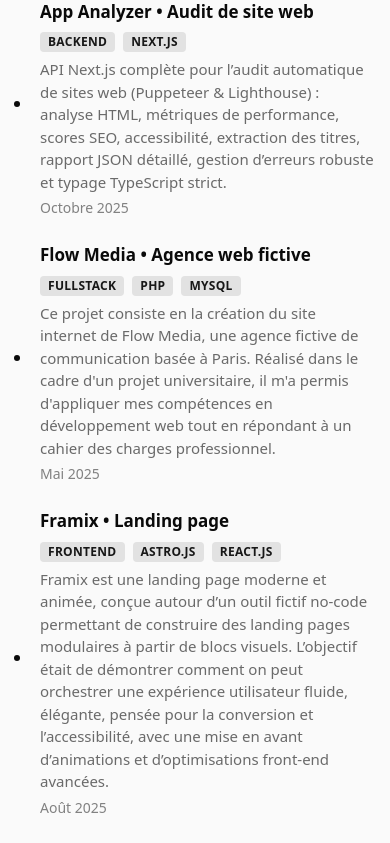
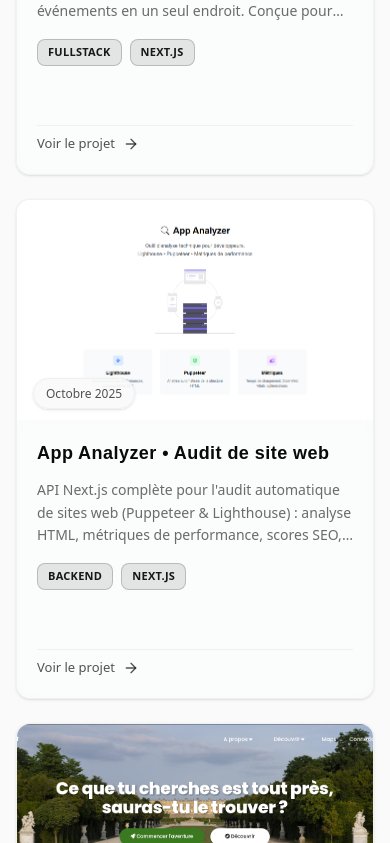
Before and after one commit to michel-DC/Portfolio, a Next.js app: page / in a window 390 px wide. Shown: the part 2461-3304 px from the top of the page. Built offline with nearby package versions, Linux system fonts and the light colour scheme; a web font is replaced by a local one.

Commit message:
Refactor ProjectsSection component to improve layout and styling. Remove unused icons and state management, update project descriptions for consistency, and enhance the overall user experience with a more responsive design and clearer project presentation.

```diff
--- a/src/components/sections/projects-section.tsx
+++ b/src/components/sections/projects-section.tsx
@@ -3,10 +3,8 @@
 import Section from "@/components/section";
 import Link from "next/link";
 import Image from "next/image";
-import { Button } from "@/components/ui/button";
-import { Server, Globe, Palette, Users, Sparkles } from "lucide-react";
+import { ArrowRight } from "lucide-react";
 import { Card, CardContent } from "@/components/ui/card";
-import { useState } from "react";
 
 const projects = [
   {
@@ -16,16 +14,14 @@
     description: `Teamify est une plateforme collaborative permettant de créer, d'organiser et de gérer des événements en un seul endroit. Conçue pour les équipes et les particuliers, elle simplifie la planification grâce à des outils intuitifs de gestion des participants, de coordination en temps réel et de notifications personnalisées. Dotée d'une interface responsive et accessible, Teamify facilite la collaboration pour tous types d'événements, qu'ils soient professionnels ou personnels.`,
     date: "Octobre 2025",
     theme: ["Fullstack", "Next.JS"],
-    icon: Users,
   },
   {
     json: "/src/data/projects/002.json",
     name: "App Analyzer • Audit de site web",
     slugName: "app-analyzer",
-    description: `API Next.js complète pour l’audit automatique de sites web (Puppeteer & Lighthouse) : analyse HTML, métriques de performance, scores SEO, accessibilité, extraction des titres, rapport JSON détaillé, gestion d’erreurs robuste et typage TypeScript strict.`,
+    description: `API Next.js complète pour l'audit automatique de sites web (Puppeteer & Lighthouse) : analyse HTML, métriques de performance, scores SEO, accessibilité, extraction des titres, rapport JSON détaillé, gestion d'erreurs robuste et typage TypeScript strict.`,
     date: "Octobre 2025",
     theme: ["Backend", "Next.JS"],
-    icon: Server,
   },
   {
     json: "/src/data/projects/005.json",
@@ -34,142 +30,107 @@
     description: `Ce projet consiste en la création du site internet de Flow Media, une agence fictive de communication basée à Paris. Réalisé dans le cadre d'un projet universitaire, il m'a permis d'appliquer mes compétences en développement web tout en répondant à un cahier des charges professionnel.`,
     date: "Mai 2025",
     theme: ["Fullstack", "PHP", "MySQL"],
-    icon: Globe,
   },
   {
     json: "/src/data/projects/004.json",
     name: "Framix • Landing page",
     slugName: "framix",
-    description: `Framix est une landing page moderne et animée, conçue autour d’un outil fictif no-code permettant de construire des landing pages modulaires à partir de blocs visuels. L’objectif était de démontrer comment on peut orchestrer une expérience utilisateur fluide, élégante, pensée pour la conversion et l’accessibilité, avec une mise en avant d’animations et d’optimisations front-end avancées.`,
+    description: `Framix est une landing page moderne et animée, conçue autour d'un outil fictif no-code permettant de construire des landing pages modulaires à partir de blocs visuels. L'objectif était de démontrer comment on peut orchestrer une expérience utilisateur fluide, élégante, pensée pour la conversion et l'accessibilité, avec une mise en avant d'animations et d'optimisations front-end avancées.`,
     date: "Août 2025",
     theme: ["Frontend", "Astro.JS", "React.JS"],
-    icon: Palette,
   },
   {
     json: "/src/data/projects/004.json",
     name: "Lexi AI • Landing page",
     slugName: "lexi-ai",
-    description: `Lexi AI est une landing page moderne et animée, imaginée pour un outil fictif d’écriture assistée par intelligence artificielle. Le projet met en avant une expérience utilisateur fluide, un design soigné et des animations interactives pour capter l’attention des visiteurs.`,
+    description: `Lexi AI est une landing page moderne et animée, imaginée pour un outil fictif d'écriture assistée par intelligence artificielle. Le projet met en avant une expérience utilisateur fluide, un design soigné et des animations interactives pour capter l'attention des visiteurs.`,
     date: "Juillet 2025",
     theme: ["Frontend", "React.JS"],
-    icon: Sparkles,
   },
 ];
 
 export function ProjectsSection() {
-  const [hoveredProject, setHoveredProject] = useState<string | null>(null);
-
   return (
-    <Section className="flex flex-col items-start justify-center pt-8 pb-8 px-4 sm:px-8">
+    <Section className="flex flex-col items-start justify-center pt-12 pb-16 px-4 sm:px-8">
       <div className="flex flex-col justify-center w-full">
-        <h2 className="text-foreground/80 italic text-[25px] sm:text-[30px] leading-tight font-normal tracking-wider mb-2">
+        <h2 className="text-foreground/80 italic text-[25px] sm:text-[30px] leading-tight font-normal tracking-wider mb-8 sm:mb-12">
           Ma sélection de projets
         </h2>
-        <div className="ml-2">
-          <ul className="list-disc pl-2 flex flex-col gap-6 pt-2 w-full">
-            {projects.map((project) => {
-              const Icon = project.icon;
-              // Définition d'une longueur seuil pour sauter une ligne sur mobile (ex: 35 caractères)
-              const isLongName = project.name.length > 35;
+
+        <div className="w-full">
+          <div className="flex flex-col gap-6 sm:gap-8 w-full">
+            {projects.map((project, index) => {
               return (
-                <li key={project.slugName} className="relative w-full">
-                  <div className="flex items-center gap-2 w-full sm:w-auto">
-                    {/* Icône et bouton seulement sur desktop+ */}
-                    <div className="hidden sm:block">
-                      <Button
-                        asChild
-                        className="shadow border bg-background p-2 h-9 mr-0.5 flex items-center justify-center"
+                <div
+                  key={project.slugName}
+                  className="w-full h-[500px] sm:h-[320px]"
                 >
                   <Link
-                          href={`/project/${project.slugName}`}
-                          className="inline-flex items-center gap-2 group hover:text-foreground transition-colors"
-                          aria-label={project.name}
+                    href={`/projets/${project.slugName}`}
+                    className="group block h-full w-full"
                   >
-                          <Icon className="w-4 h-4 text-foreground" />
-                        </Link>
-                      </Button>
-                    </div>
-                    {/* Sur mobile: pas d'icône/bouton, juste remplissage */}
-                    <div className="sm:hidden" />
-                    <div className="flex flex-col min-w-0 w-full">
-                      {/* Carte projet au hover du nom du projet */}
-                      <div className="relative flex flex-col sm:flex-row sm:items-center sm:gap-x-2 flex-wrap gap-y-1">
-                        <div className="relative">
-                          {/* Sur mobile, si le nom est trop long, forcer le saut de ligne */}
-                          <Link
-                            href={`/projets/${project.slugName}`}
-                            className={`text-[17px] font-semibold text-foreground hover:underline underline-offset-4 hover:text-primary transition-colors ${
-                              // Sur mobile, wrap si trop long
-                              isLongName
-                                ? "truncate sm:truncate whitespace-normal max-w-full sm:max-w-none block"
-                                : "truncate"
-                            }`}
-                            style={
-                              isLongName
-                                ? {
-                                    // Sur mobile, force un maxWidth en px et wrap si nécessaire
-                                    maxWidth: "230px",
-                                    whiteSpace: "normal",
-                                    wordBreak: "break-word",
-                                    display: "block",
-                                  }
-                                : undefined
-                            }
-                            onMouseEnter={() =>
-                              setHoveredProject(project.slugName)
-                            }
-                            onMouseLeave={() => setHoveredProject(null)}
-                          >
-                            {project.name}
-                          </Link>
-                          {/* Card flottante seulement si survolé et sur desktop */}
-                          {hoveredProject === project.slugName && (
-                            <div className="hidden sm:block absolute -top-[160px] left-1/2 -translate-x-1/2 z-30 min-w-[240px] w-[260px] animate-fadeIn pointer-events-none">
-                              <Card className="">
-                                <CardContent className="p-0">
+                    <Card className="h-full w-full overflow-hidden border border-border/50 bg-card/50 backdrop-blur-sm hover:border-primary/30 hover:shadow-lg hover:shadow-primary/5 transition-all duration-300">
+                      <CardContent className="p-0 relative w-full h-full flex flex-col sm:flex-row">
+                        {/* Image container avec overlay - côté gauche sur desktop */}
+                        <div className="relative w-full sm:w-[400px] sm:min-w-[400px] h-[220px] sm:h-full overflow-hidden">
                           <Image
                             src={`/images/project-hover/${project.slugName}.png`}
                             alt={project.name}
-                                    className="w-full h-[150px] object-cover rounded-t-xl"
-                                    width={320}
-                                    height={150}
-                                    style={{
-                                      borderRadius: "0.75rem",
-                                    }}
-                                    sizes="(max-width: 640px) 100vw, 320px"
-                                    priority
+                            fill
+                            className="object-cover"
+                            sizes="(max-width: 640px) 100vw, 400px"
+                            priority={index < 2}
                           />
-                                </CardContent>
-                              </Card>
+                          {/* Gradient overlay - visible uniquement sur mobile */}
+                          <div className="absolute inset-0" />
+
+                          {/* Date badge */}
+                          <div className="absolute bottom-4 left-4 z-10">
+                            <span className="bg-background/90 backdrop-blur-sm text-foreground/70 text-xs font-medium px-3 py-1.5 rounded-full border border-border/50 shadow-sm">
+                              {project.date}
+                            </span>
                           </div>
-                          )}
                         </div>
-                        {/* Thèmes du projet sur la droite du nom sur desktop, en-dessous sur mobile */}
-                        <div className="flex flex-row flex-wrap items-center gap-2 mt-1 mb-0.5 sm:mt-0">
+
+                        {/* Content section - côté droit sur desktop */}
+                        <div className="flex flex-col flex-1 p-5 sm:p-6 bg-background/50 backdrop-blur-sm min-w-0 h-full overflow-hidden">
+                          {/* Project name */}
+                          <h3 className="text-[18px] sm:text-[20px] font-semibold text-foreground mb-3 group-hover:text-primary transition-colors duration-300 sm:line-clamp-2 tracking-wide">
+                            {project.name}
+                          </h3>
+
+                          {/* Description */}
+                          <p className="text-[14px] sm:text-[15px] text-foreground/60 mb-4 line-clamp-3 leading-relaxed">
+                            {project.description}
+                          </p>
+
+                          {/* Tech stack badges */}
+                          <div className="flex flex-wrap items-center gap-2 mb-4">
                             {project.theme.map((th, idx) => (
                               <span
                                 key={th + idx}
-                              className="inline-block px-2 py-0.5 rounded bg-primary/10 text-primary text-xs font-semibold uppercase tracking-wide"
+                                className="inline-block px-2.5 py-1 rounded-md bg-primary/10 text-primary text-[11px] font-semibold uppercase tracking-wide border border-primary/20 group-hover:bg-primary/15 group-hover:border-primary/30 transition-all duration-300"
                               >
                                 {th}
                               </span>
                             ))}
                           </div>
-                      </div>
-                      {/* Description */}
-                      <span className="block text-[15px] sm:text-[15px] text-foreground/60 mt-1">
-                        {project.description}
+
+                          {/* CTA Link */}
+                          <div className="flex items-center text-foreground/70 group-hover:text-primary transition-colors duration-300 mt-auto pt-2 border-t border-border/50">
+                            <span className="text-[13px] font-medium mr-2">
+                              Voir le projet
                             </span>
-                      {/* Date */}
-                      <span className="text-foreground/50 text-[14px] mt-1">
-                        {project.date}
-                      </span>
+                            <ArrowRight className="w-4 h-4 transition-colors duration-300" />
                           </div>
                         </div>
-                </li>
+                      </CardContent>
+                    </Card>
+                  </Link>
+                </div>
               );
             })}
-          </ul>
+          </div>
         </div>
       </div>
     </Section>
```
Lines whose indentation alone changed are shown as unchanged.
